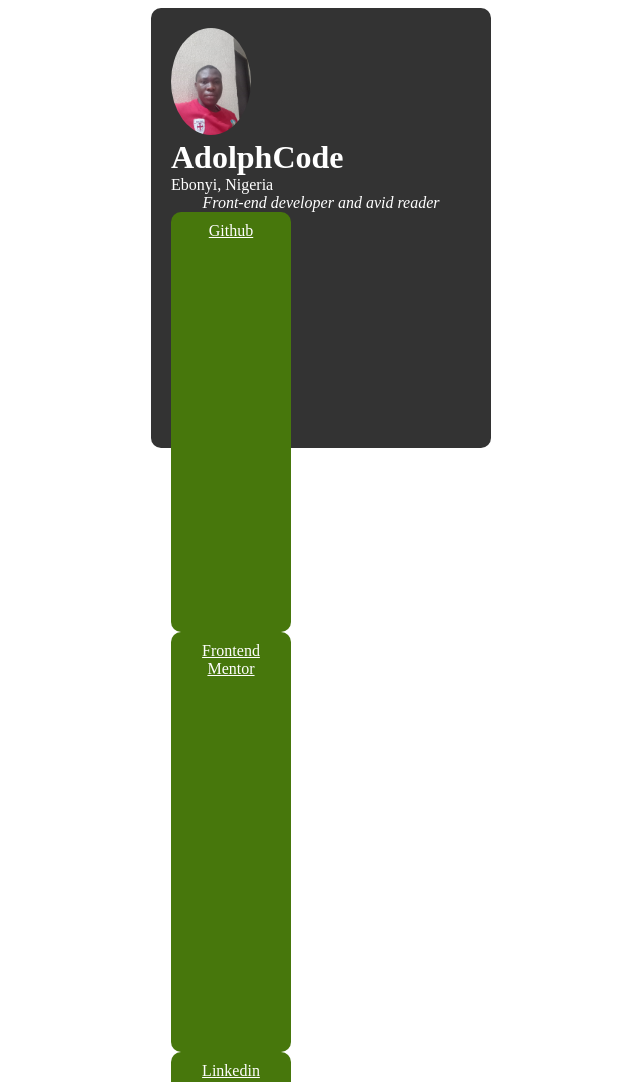
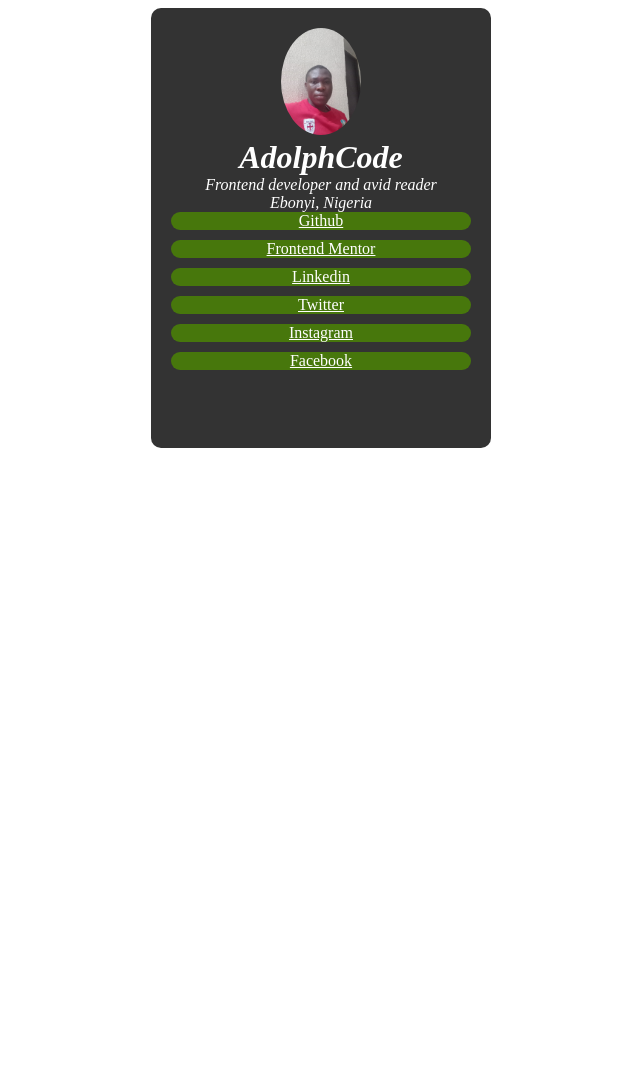
Before and after one commit to AdolphCode/Profile-Card, a plain HTML site: page index.html in a window 1280 px wide. Shown: the top 1082 px of the page, without its empty margins (319-959 px from the left). After the commit the page ends 800 px from the top, so only its background shows below. Drawn offline with Linux system fonts and the light colour scheme.

Commit message:
Update index.html

```diff
--- a/index.html
+++ b/index.html
@@ -9,18 +9,27 @@
 <body>
   <div style="text-align: center;"></div>
   <div class="profile-card">
-    <img src="IMG_20230315_171420_1.jpg" alt="profile-pic" class="profile-pic">
-    <h1>AdolphCode</h1>
-    <p>Ebonyi, Nigeria</p>
-    <p class="bio">Front-end developer and avid reader</p>
-    <div class="btn"><a href="https://github.com/">Github</a></div>
-    <div class="btn"><a href="https://frontendmentor.io/">Frontend Mentor</a></div>
-    <div class="btn"><a href="https://www.linkedin.com"> Linkedin</a></div>
-    <div class="btn"><a href="https://twitter.com/?lang-en">Twitter</a></div>
-    <div class="btn"><a href="https://www.instagram.com/">Instagram</a></div>
-    <div class="btn"><a href="https://web.facebook.com/">Facebook</a></div>
-
-
+    <div class="profile-pic">
+    <img src="IMG_20230315_171420_1.jpg" alt="profile-pic" class="profile-pic"></div>
+    <div class="bio">
+      <h1>AdolphCode</h1>
+       <p> Frontend developer and avid reader</p>
+       <p>Ebonyi, Nigeria</p>
+  </div>
+    <div class="links">
+      <a
+      href="https://github.com">Github</a>
+      <a
+      href="https://Frontendmentor.com">Frontend Mentor</a>
+      <a
+      href="https://www/Linkedin.com">Linkedin</a>
+      <a
+      href="https://twitter.com">Twitter</a>
+      <a
+      href="https://www.instagram.com">Instagram</a>
+      <a
+      href="https://web.facebook.com">Facebook</a>
+  </div>
   </div>
 </body>
 </html>
```
